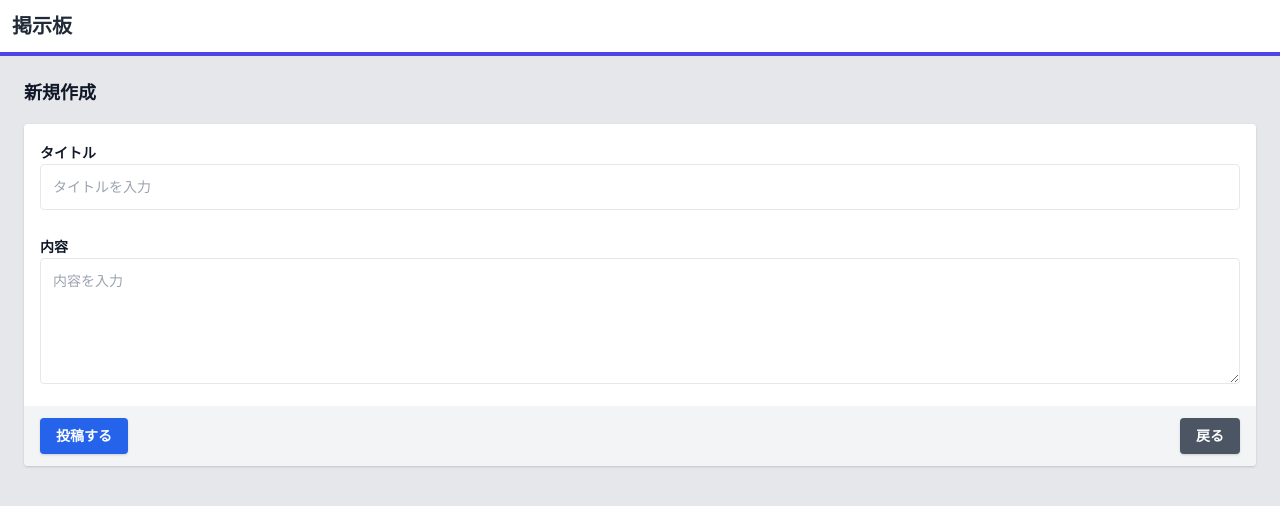
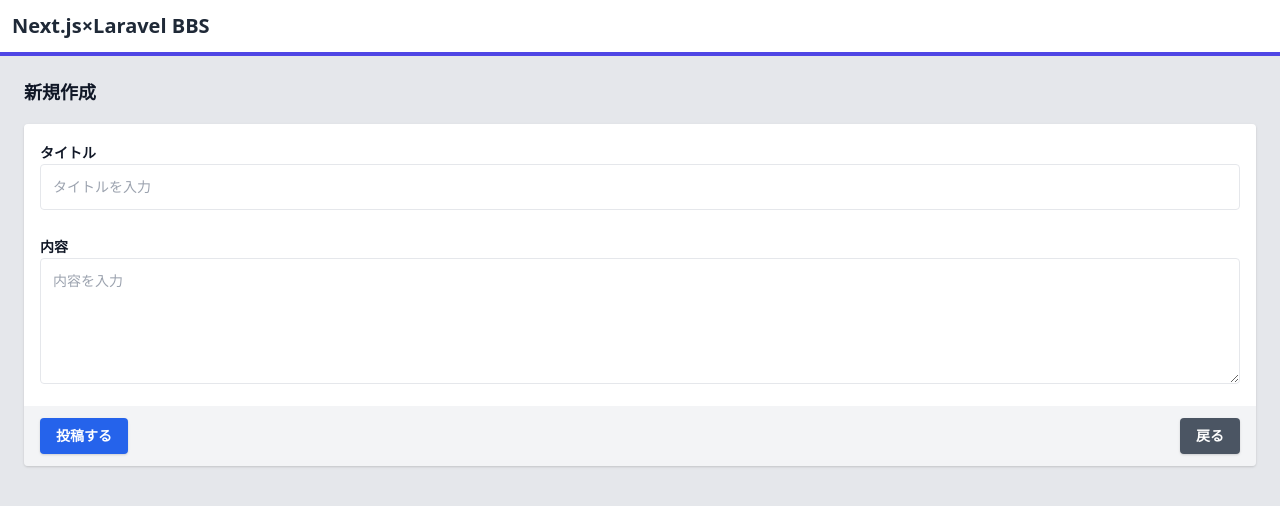
Before and after one commit to pontat/next-laravel-BBS, a Next.js app in the folder frontend/src/: page /posts in a window 1280 px wide. Shown: the top 506 px of the page. Built offline with nearby package versions, Linux system fonts and the light colour scheme.

Commit message:
refactor:app title change

```diff
--- a/frontend/src/components/layout.tsx
+++ b/frontend/src/components/layout.tsx
@@ -8,7 +8,7 @@
   return (
     <div className="min-h-screen bg-gray-200">
       <header className="p-3 bg-white border-b-4 border-indigo-600">
-        <h1 className="text-xl font-bold text-gray-800">掲示板</h1>
+        <h1 className="text-xl font-bold text-gray-800">Next.js×Laravel BBS</h1>
       </header>
       <main className="container mx-auto p-6">{children}</main>
     </div>
--- a/frontend/src/pages/_app.tsx
+++ b/frontend/src/pages/_app.tsx
@@ -7,7 +7,7 @@
   return (
     <>
       <Head>
-        <title>掲示板</title>
+        <title>Next.js×Laravel BBS</title>
         <meta name="description" content="Next.js×Laravel BBS" />
         <link rel="icon" href="/favicon.ico" />
       </Head>
```
